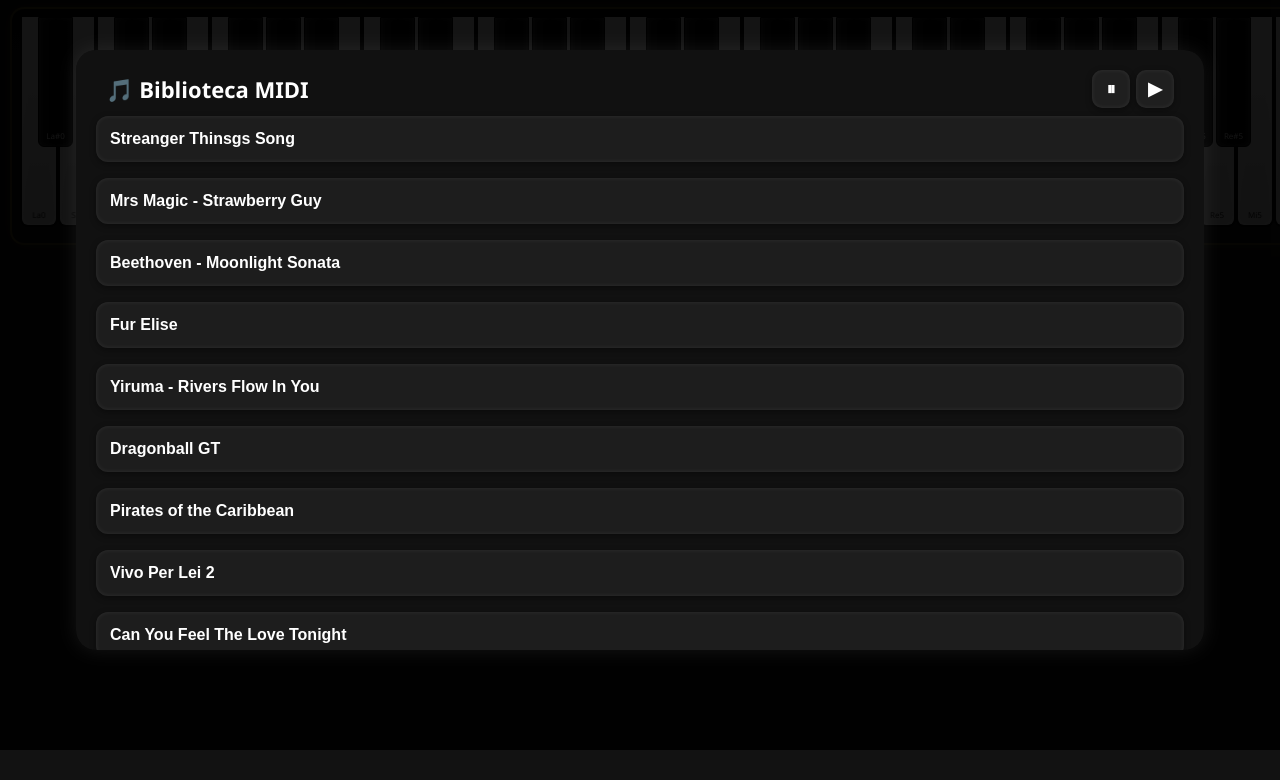
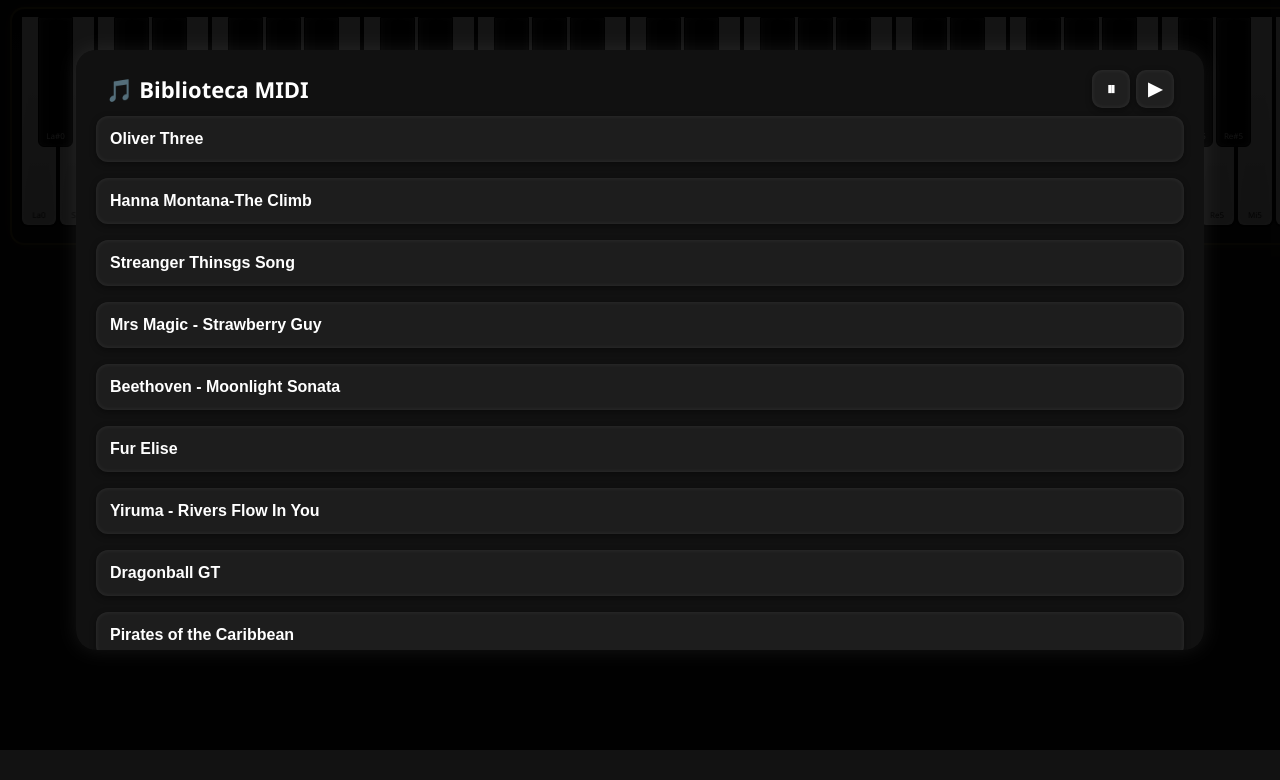
Before and after one commit to josefranciisco17-collab/The-Grand-Piano-2, a plain HTML site: page index.html in a window 1280 px wide. Both pictures are taken after a click on the button "🎵 Songs". Shown: the part 50-830 px from the top of the page. Drawn offline with Linux system fonts and the light colour scheme.

Commit message:
Actualización de index.html

```diff
--- a/index.html
+++ b/index.html
@@ -481,6 +481,14 @@
 <div id="songsList">
 
 
+<button class="song-item" data-file="midis/Oliver Tree - Life Goes On.mid">
+Oliver Three
+</button>
+
+<button class="song-item" data-file="midis/Cyrus Miley — The Climb.mid">
+Hanna Montana-The Climb
+</button>
+
 <button class="song-item" data-file="midis/running up that hill.mid">
 Streanger Thinsgs Song
 </button>
```
